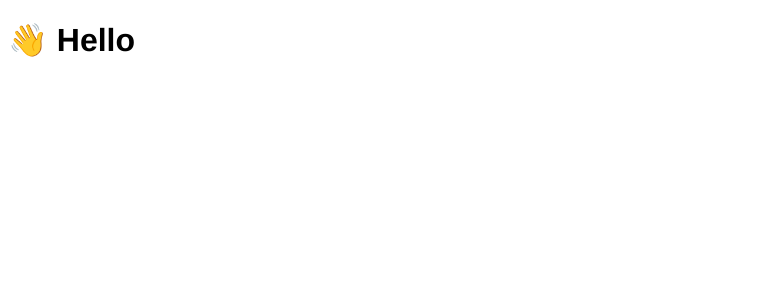
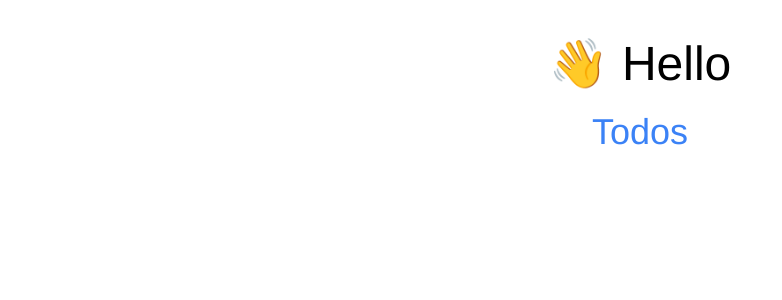
Before and after one commit to wang01h2/vue-todo-app, a Vue app: page /Index in a window 1280 px wide. Shown: the top 300 px of the page, without its empty margins (0-782 px from the left). Built offline with nearby package versions, Linux system fonts and the light colour scheme.

Commit message:
feat(Index.vue): 项目添加tailwindcss 与 Index.vue中使用
项目添加tailwindcss 与 Index.vue中使用

```diff
--- a/package.json
+++ b/package.json
@@ -13,6 +13,9 @@
   },
   "devDependencies": {
     "@vitejs/plugin-vue": "^2.3.3",
+    "autoprefixer": "^10.4.7",
+    "postcss": "^8.4.14",
+    "tailwindcss": "^3.1.3",
     "typescript": "^4.5.4",
     "vite": "^2.9.9",
     "vue-tsc": "^0.34.7"
--- /dev/null
+++ b/postcss.config.js
@@ -0,0 +1,7 @@
+// postcss.config.js
+module.exports = {
+  plugins: {
+    tailwindcss: {},
+    autoprefixer: {},
+  }
+}
--- /dev/null
+++ b/src/css/tailwindcss.css
@@ -0,0 +1,3 @@
+@import "tailwindcss/base";
+@import "tailwindcss/components";
+@import "tailwindcss/utilities";
--- a/src/main.ts
+++ b/src/main.ts
@@ -1,4 +1,5 @@
 import { createApp } from 'vue'
 import App from './App.vue'
 import router from "./router/index";
+import "./css/tailwindcss.css"
 createApp(App).use(router).mount('#app')
--- a/src/pages/Index.vue
+++ b/src/pages/Index.vue
@@ -1,5 +1,11 @@
 <template>
-  <h1> 👋 Hello </h1>
+  <div>
+    <div class="header-view w-auto">
+      <h1 class="text-5xl text-center mt-10"> 👋 Hello </h1>
+      <h2 class="text-4xl text-blue-500 text-center mt-6">Todos</h2>
+    </div>
+  </div>
+
 </template>
 
 <script setup lang="ts">
--- /dev/null
+++ b/tailwind.config.js
@@ -0,0 +1,11 @@
+//tailwind.config.js
+module.exports = {
+  content: [
+    "./index.html",
+    "./src/**/*.{vue,js,ts,jsx,tsx}",
+  ],
+  theme: {
+    extend: {},
+  },
+  plugins: [],
+}
```
Also changed, not shown: 1 other file (tests, documents, lock files or other folders).
